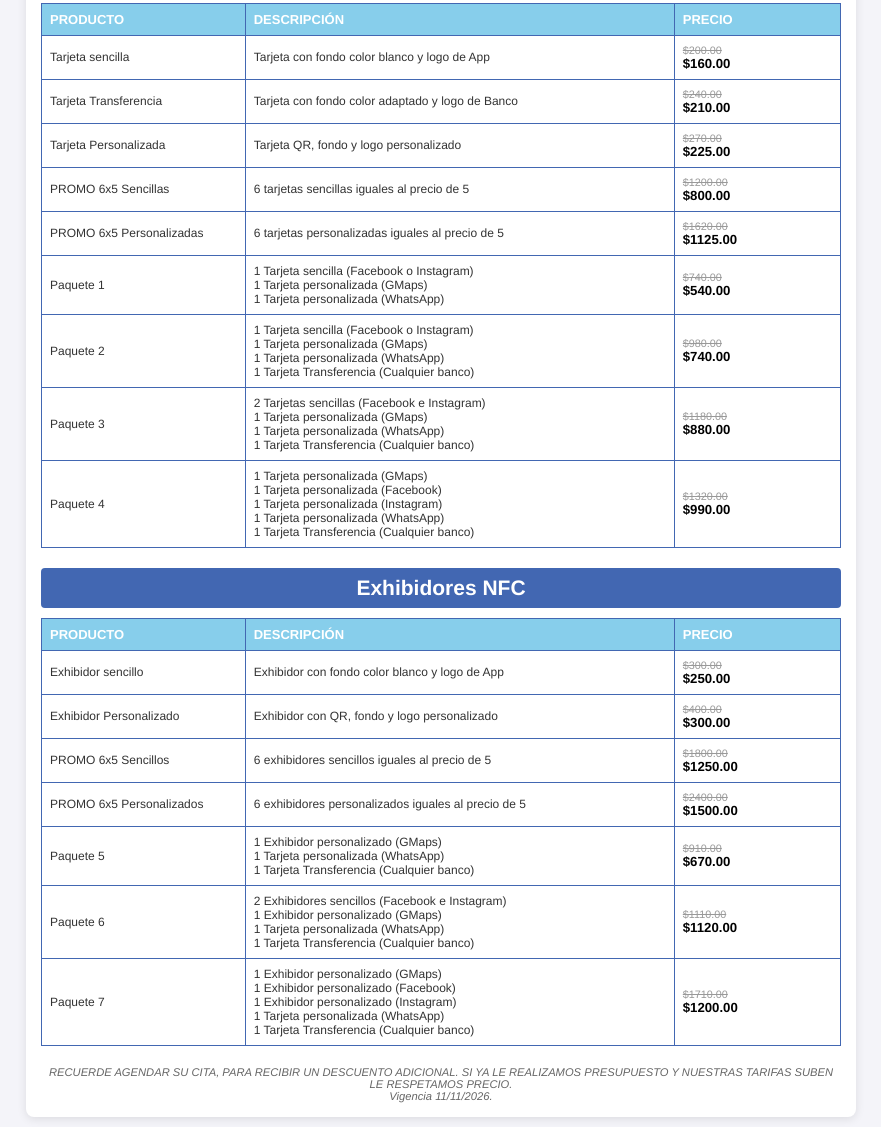
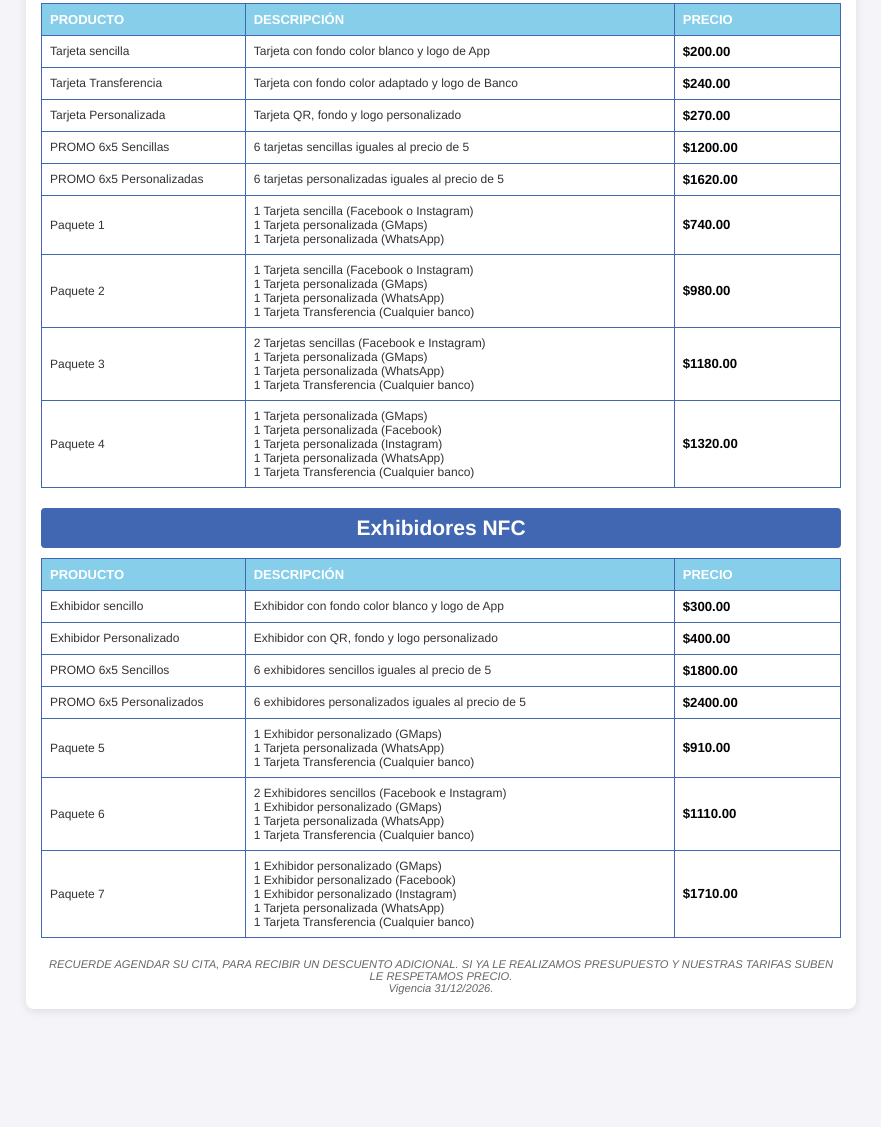
Before and after one commit to VelezServicios/VelezSmartLink, a plain HTML site: page Servicios.html in a window 1280 px wide. Shown: the part 815-1942 px from the top of the page, without its empty margins (199-1080 px from the left). After the commit the page ends 1834 px from the top, so only its background shows below. Drawn offline with Linux system fonts and the light colour scheme.

Commit message:
Update Servicios.html

```diff
--- a/Servicios.html
+++ b/Servicios.html
@@ -79,16 +79,16 @@
         th:nth-child(3), td:nth-child(3) {
             width: 20%;
         }
+        /* Precio original ahora se muestra como precio vigente */
         .price-old {
-            text-decoration: line-through;
-            color: #999;
-            font-size: 0.9em;
-            display: block;
-        }
-        .price-new {
             font-weight: bold;
             color: #000;
             font-size: 1.1em;
+            display: block;
+        }
+        /* Precio de oferta oculto temporalmente */
+        .price-new {
+            display: none;
         }
         .footer-note {
             text-align: center;
@@ -366,7 +366,7 @@
 
     <div class="footer-note">
         RECUERDE AGENDAR SU CITA, PARA RECIBIR UN DESCUENTO ADICIONAL. SI YA LE REALIZAMOS PRESUPUESTO Y NUESTRAS TARIFAS SUBEN LE RESPETAMOS PRECIO.<br>
-        Vigencia 11/11/2026.
+        Vigencia 31/12/2026.
     </div>
 </div>
 
```
